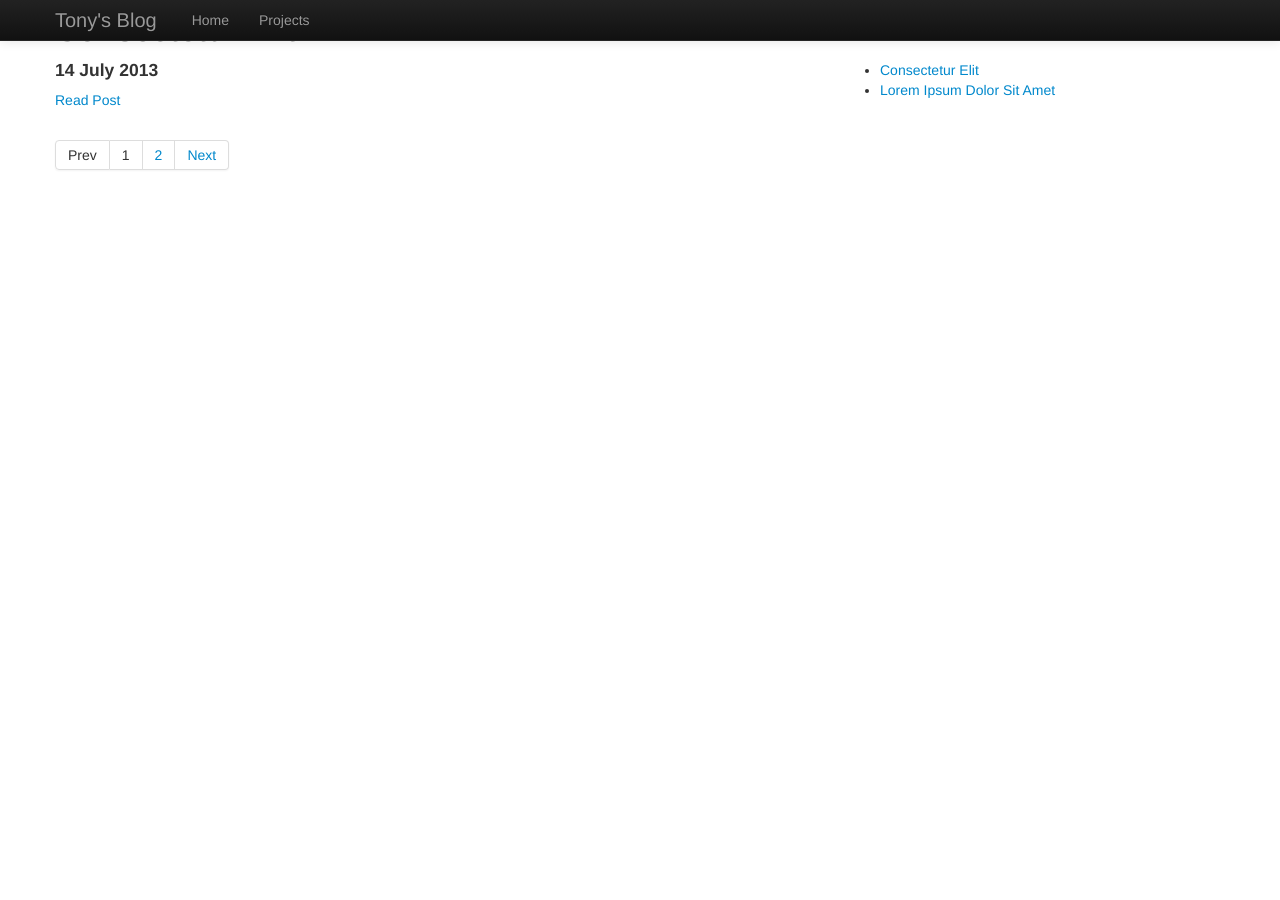
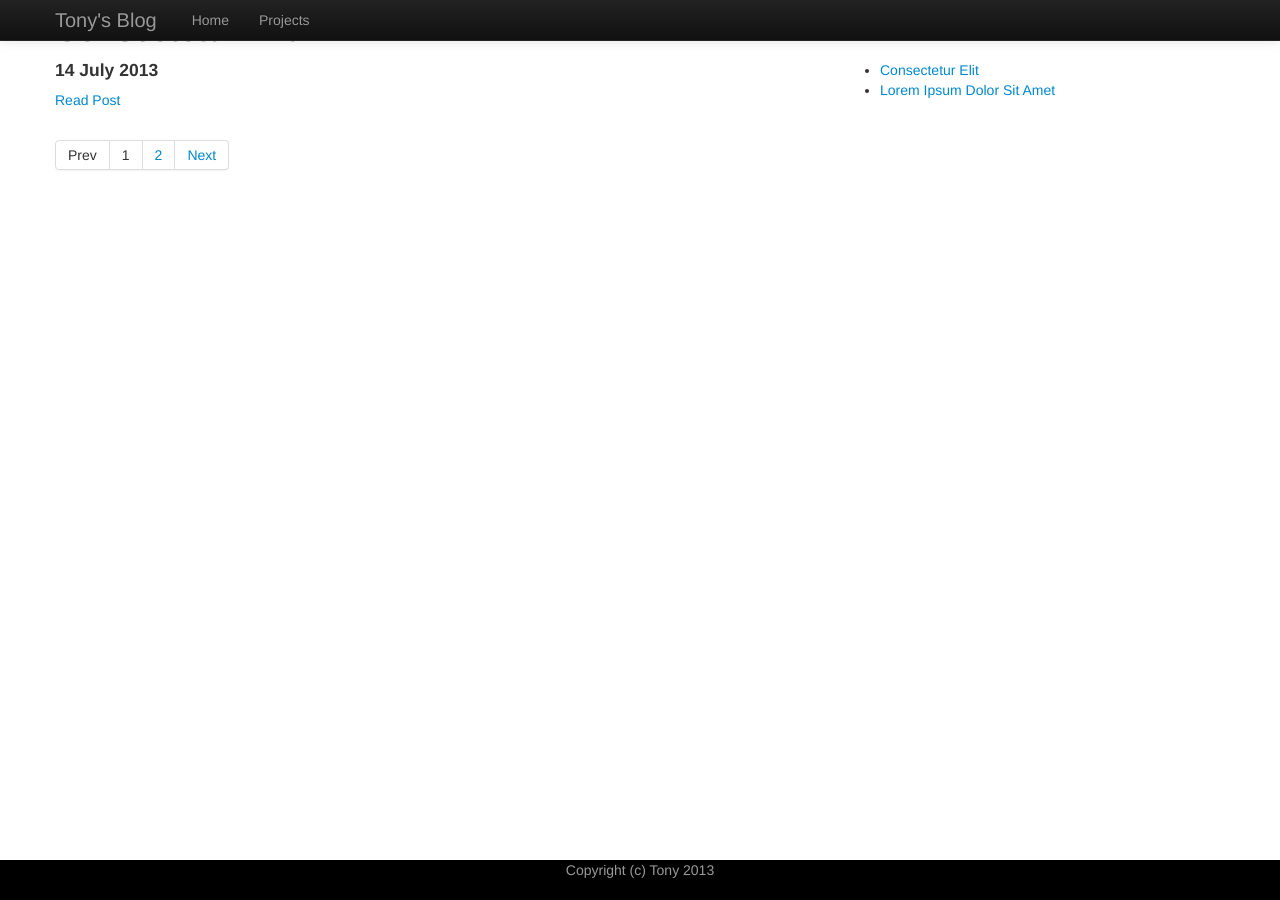
Before and after one commit to lvtiendev/lvtiendev.github.io, a Jekyll site: the page built from index.html, in a window 1280 px wide and 900 px high, scrolled down 60 px. Built offline with Jekyll 4.4.1, drawn with Linux system fonts in a browser that asks for light colours; Markdown is read by kramdown in place of the engine named in the settings; the list of posts is cut into pages by our own code; before the commit the page ends 900 px from its top, so only the background shows below that.

Commit message:
add footer

```diff
--- a/_includes/footer.html
+++ b/_includes/footer.html
@@ -1,5 +1,10 @@
 
+      </div>
+      <div class="push"></div>
     </div>
 
+    <footer class="primary">
+      <p>Copyright (c) Tony 2013</p>
+    </footer>
   </body>
 </html>
--- a/_includes/header.html
+++ b/_includes/header.html
@@ -7,12 +7,8 @@
     <meta name="description" content="{{ site.description }}">
 
     <link href="/css/bootstrap.css" rel="stylesheet">
-    <style>
-      body {
-        padding-top: 60px;
-      }
-    </style>
     <link href="/css/bootstrap-responsive.css" rel="stylesheet">
+    <link href="/css/style.css" rel="stylesheet">
 
     <!-- HTML5 shim, for IE6-8 support of HTML5 elements -->
     <!--[if lt IE 9]>
@@ -23,7 +19,7 @@ ript>
 
   <body>
 
-    <div class="navbar navbar-inverse navbar-fixed-top">
+    <nav class="navbar navbar-inverse navbar-fixed-top">
       <div class="navbar-inner">
         <div class="container">
           <a class="btn btn-navbar" data-toggle="collapse" data-target=".na\
@@ -36,11 +32,12 @@ v-collapse">
           <div class="nav-collapse collapse">
             <ul class="nav">
               <li><a href="/">Home</a></li>
-              <li><a href="/">Projects</a></li>
+              <li><a href="/project">Projects</a></li>
             </ul>
           </div>
         </div>
       </div>
-    </div>
+    </nav>
 
-    <div class="container">
+    <div class="wrapper">
+      <div class="container">
--- /dev/null
+++ b/css/style.css
@@ -0,0 +1,32 @@
+body {
+  padding-top: 60px;
+}
+
+* {
+  margin: 0;
+}
+
+html, body {
+  height: 100%;
+}
+
+.wrapper {
+  min-height: 100%;
+  height: auto !important;
+  height: 100%;
+  margin: 0 auto -40px;
+}
+
+.footer, .push {
+  clear: both;
+}
+
+footer.primary {
+  background-color: #000;
+  height: 40px;
+}
+
+footer.primary p {
+  color: rgb(153, 153, 153);
+  text-align: center;
+}
--- /dev/null
+++ b/project/index.html
@@ -0,0 +1,3 @@
+---
+layout: default
+---
```
